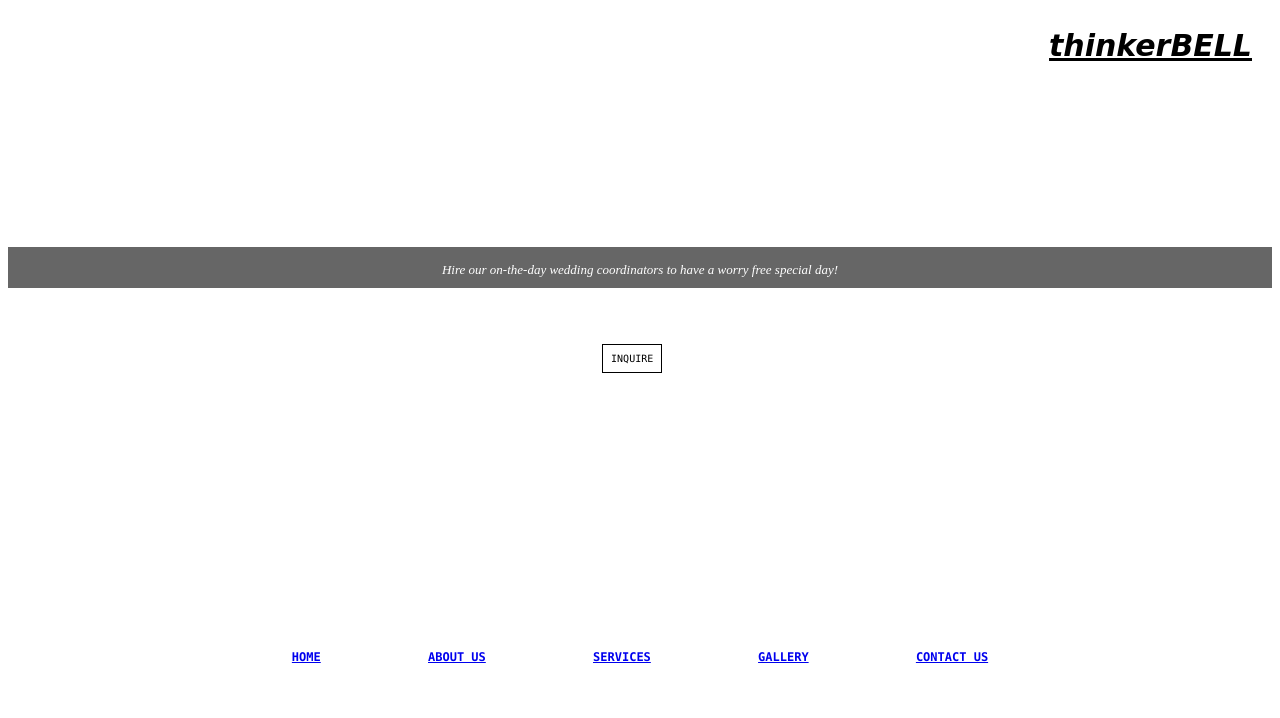
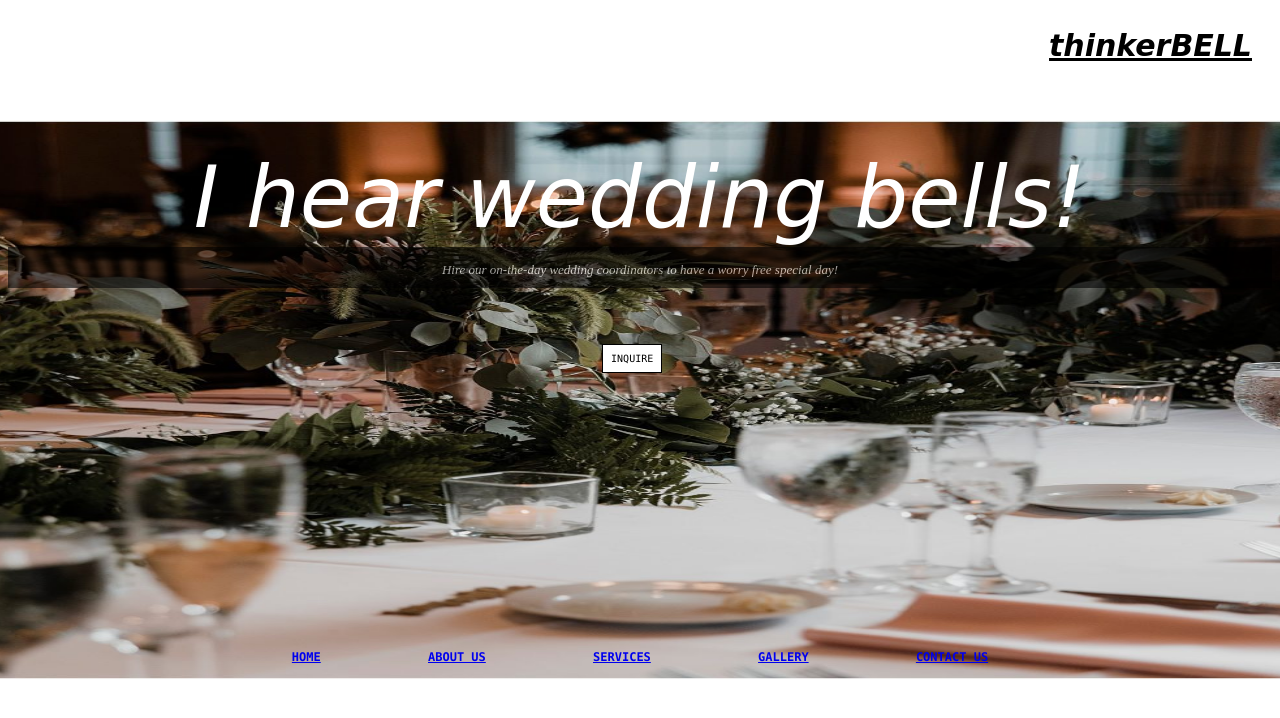
Before and after one commit to thinkerBelle04/thinkerBell, a plain HTML site: page index.html in a window 1280 px wide. Drawn offline with Linux system fonts and the light colour scheme; a web font is replaced by a local one.

Commit message:
Update thinkerbellstyle.css

```diff
--- a/thinkerbellstyle.css
+++ b/thinkerbellstyle.css
@@ -1,5 +1,5 @@
 body{
-  background-image: url("images/wedding2.jpg");
+  background-image: url("wedding2.jpg");
   background-size: cover;
   background-repeat: no-repeat;
   background-attachment: fixed;
```
